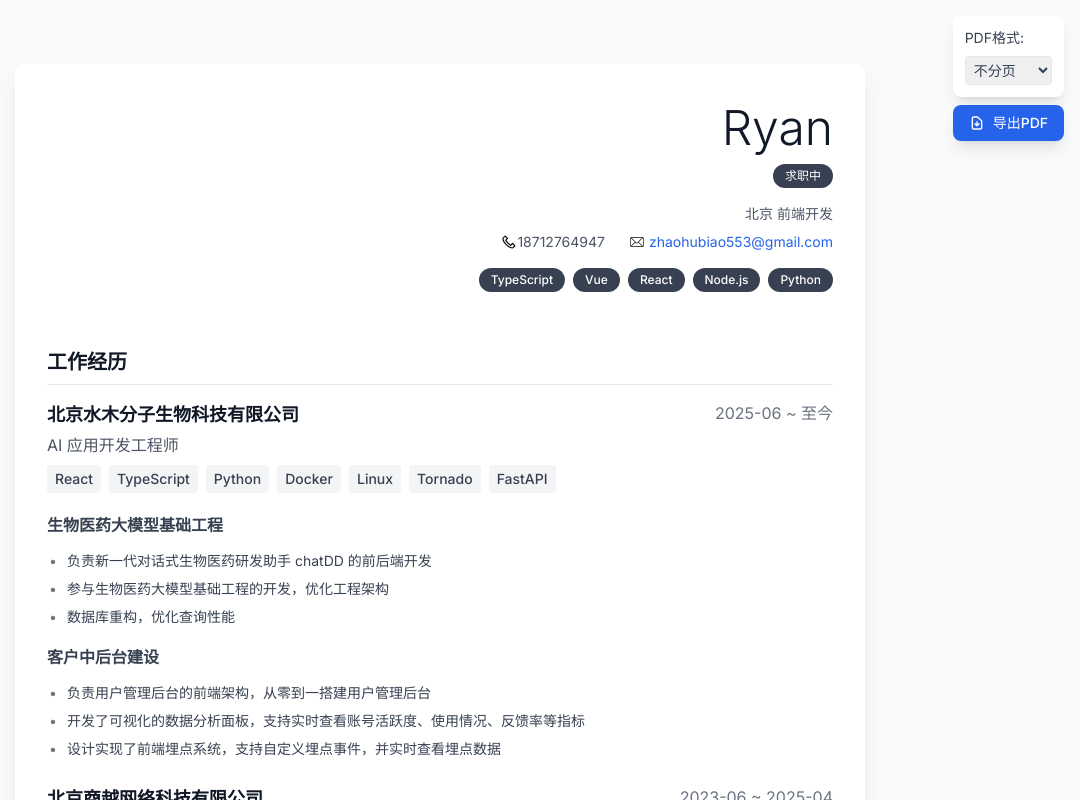
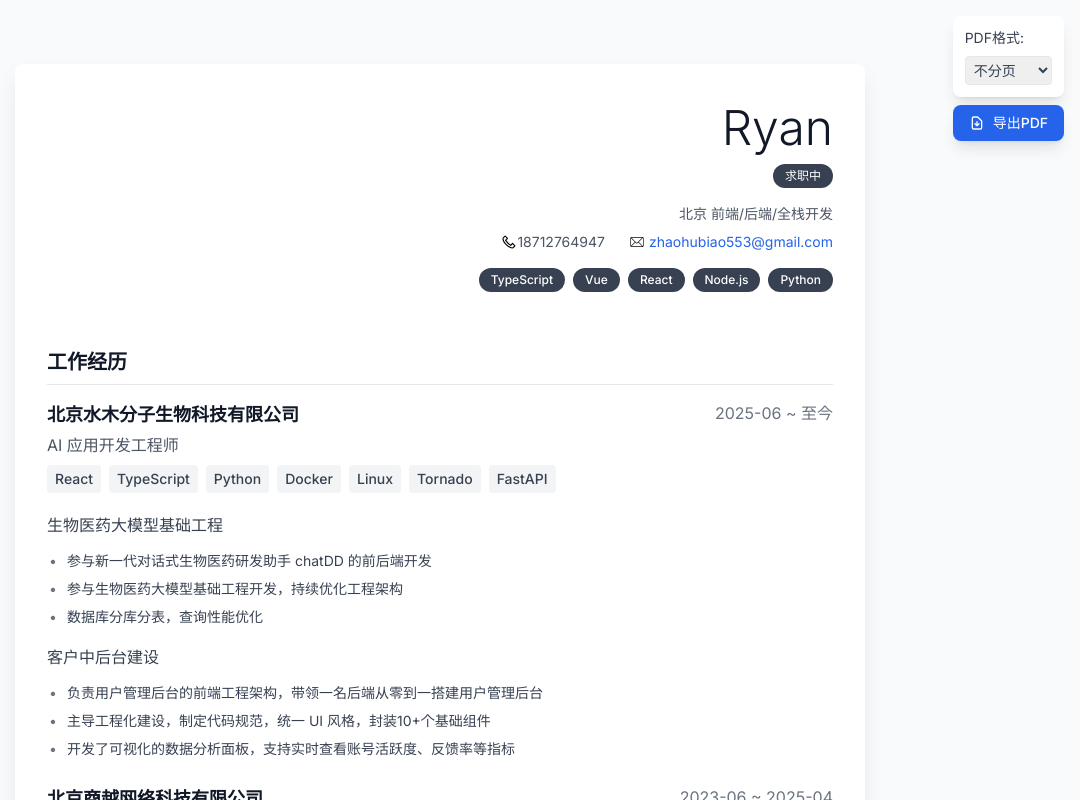
Before and after one commit to au-to/my-resume, a Vue app: page / in a window 1280 px wide. Shown: the top 800 px of the page, without its empty margins (200-1280 px from the left). Built offline with nearby package versions, Linux system fonts and the light colour scheme.

Commit message:
feat: 优化

```diff
--- a/src/components/ResumeTemplate.vue
+++ b/src/components/ResumeTemplate.vue
@@ -98,7 +98,7 @@
           >
             <div class="experience-header">
               <div>
-                <h3 class="text-lg font-semibold text-gray-900">{{ experience.company }}</h3>
+                <h3 class="company-name">{{ experience.company }}</h3>
                 <p class="text-base text-gray-600 mt-1">{{ experience.position }}</p>
               </div>
               <span class="text-base text-gray-500 whitespace-nowrap">{{ experience.dateRange }}</span>
@@ -117,7 +117,7 @@
 
             <!-- 工作内容 -->
             <div class="experience-content mt-4" v-for="(project, index) in experience.projects" :key="index">
-              <h4 class="font-semibold mb-3 text-gray-700 text-base">{{ project.name }}</h4>
+              <h4 class="font-medium mb-3 text-gray-700 text-base">{{ project.name }}</h4>
               <ul class="space-y-1 text-sm text-gray-700">
                 <li v-for="(achievement, idx) in project.descriptions" :key="idx" class="flex">
                   <span class="text-gray-500 mr-2 flex-shrink-0 w-3 h-6 flex items-center justify-center">•</span>
@@ -138,7 +138,7 @@
             :key="index"
             class="experience-card"
           >
-            <h3 class="text-lg font-semibold text-gray-700 mb-2">{{ project.name }}</h3>
+            <h4 class="font-medium mb-3 text-gray-700 text-base">{{ project.name }}</h4>
             <ul class="space-y-1 text-sm text-gray-700 mb-3">
               <li v-for="(description, idx) in project.descriptions" :key="idx" class="flex">
                 <span class="text-gray-500 mr-2 flex-shrink-0 w-3 h-6 flex items-center justify-center">•</span>
@@ -335,7 +335,7 @@ const resumeData = ref({
     name: 'Ryan',
     status: '求职中',
     location: '北京',
-    job: '前端开发',
+    job: '前端/后端/全栈开发',
     phone: '18712764947',
     email: 'zhaohubiao553@gmail.com'
   },
@@ -350,17 +350,17 @@ const resumeData = ref({
         {
           name: '生物医药大模型基础工程',
           descriptions: [
-            '负责新一代对话式生物医药研发助手 chatDD 的前后端开发',
-            '参与生物医药大模型基础工程的开发，优化工程架构',
-            '数据库重构，优化查询性能'
+            '参与新一代对话式生物医药研发助手 chatDD 的前后端开发',
+            '参与生物医药大模型基础工程开发，持续优化工程架构',
+            '数据库分库分表，查询性能优化'
           ]
         },
         {
           name: '客户中后台建设',
           descriptions: [
-            '负责用户管理后台的前端架构，从零到一搭建用户管理后台',
-            '开发了可视化的数据分析面板，支持实时查看账号活跃度、使用情况、反馈率等指标',
-            '设计实现了前端埋点系统，支持自定义埋点事件，并实时查看埋点数据'
+            '负责用户管理后台的前端工程架构，带领一名后端从零到一搭建用户管理后台',
+            '主导工程化建设，制定代码规范，统一 UI 风格，封装10+个基础组件',
+            '开发了可视化的数据分析面板，支持实时查看账号活跃度、反馈率等指标'
           ]
         }
       ]
--- a/src/style.css
+++ b/src/style.css
@@ -57,7 +57,7 @@ body {
 
 /* 工作经历卡片头部公司名称 */
 .company-name {
-  @apply text-base font-semibold text-gray-900;
+  @apply text-lg font-semibold text-gray-900;
 }
 
 /* 工作经历卡片头部职位名称 */
@@ -157,18 +157,22 @@ body {
 
   /* 优化字体大小和行高 */
   .section-title {
-    font-size: 18px !important;
+    font-size: 20px !important;
     margin-bottom: 12px !important;
   }
 
-  /* 标题样式 */
+  /* 姓名样式 */
   h1 {
-    font-size: 36px !important;
+    font-size: 48px !important;
     margin-bottom: 8px !important;
   }
 
   /* 三级标题样式 */
   h3 {
+    font-size: 18px !important;
+  }
+
+  h4 {
     font-size: 16px !important;
   }
 
```
